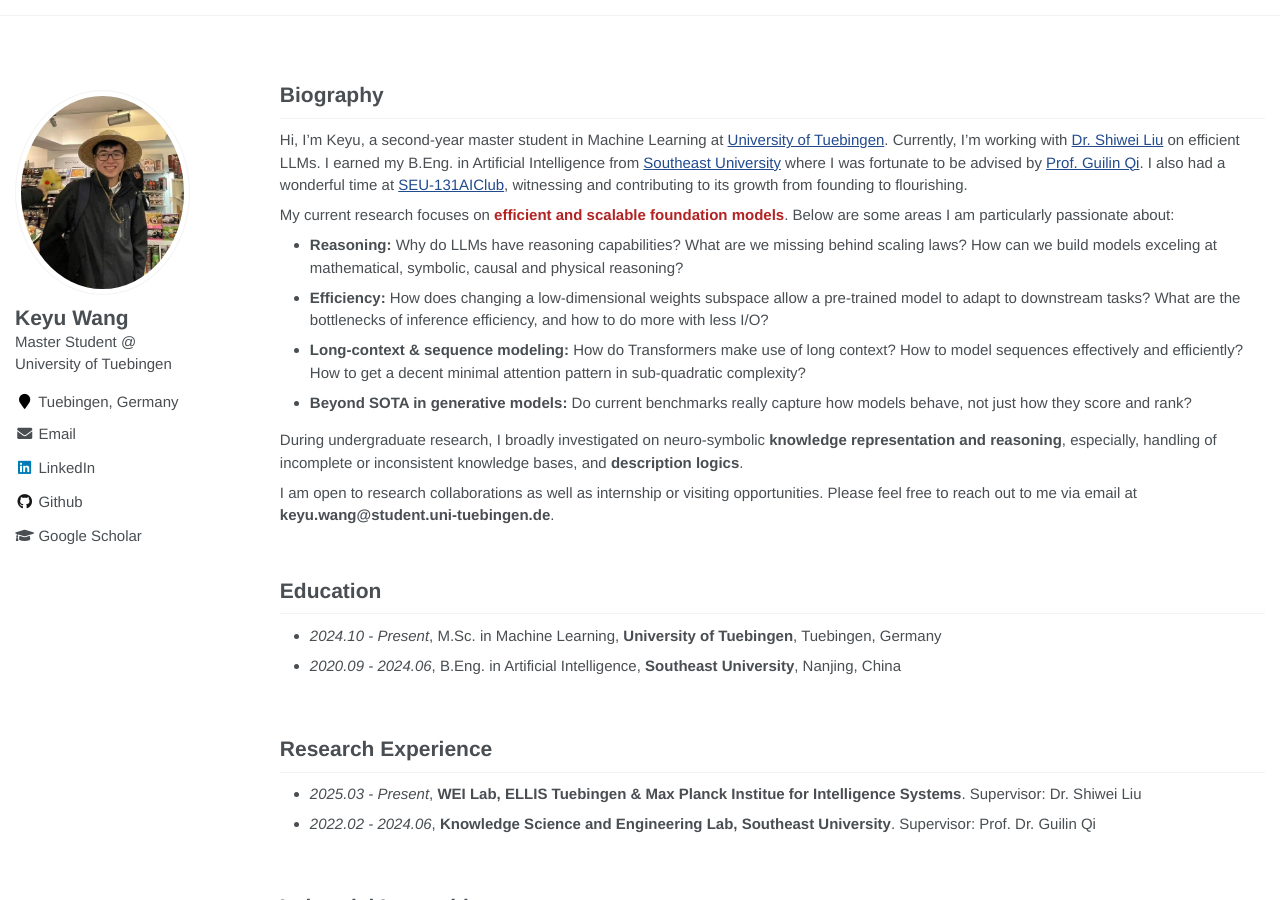
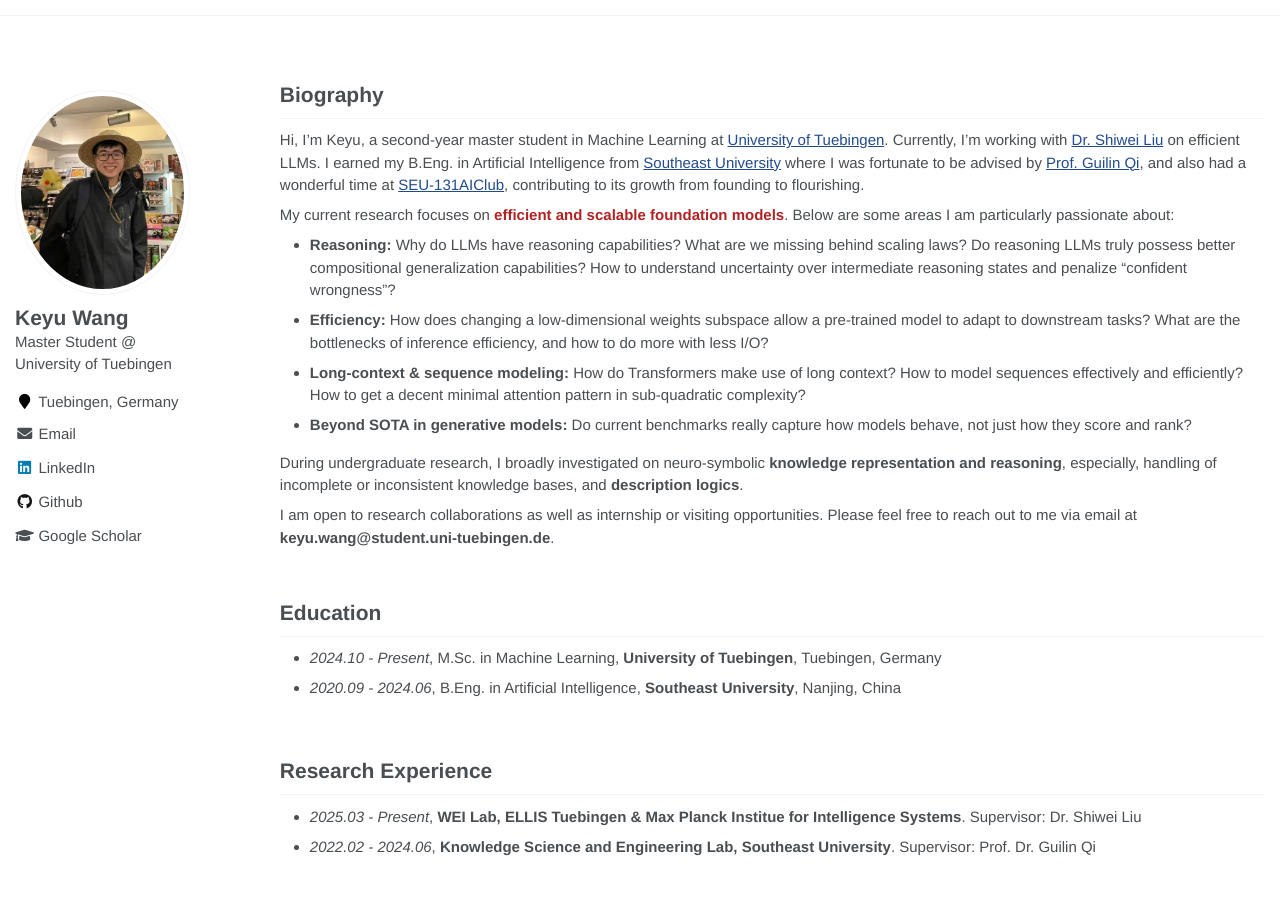
Before and after one commit to keyu-wang-2002/keyu-wang-2002.github.io, a Jekyll site: the page built from _pages/about.md, in a window 1280 px wide and 900 px high. Built offline with Jekyll 4.4.1, drawn with Linux system fonts in a browser that asks for light colours.

Commit message:
Update about.md

```diff
--- a/_pages/about.md
+++ b/_pages/about.md
@@ -15,10 +15,10 @@ redirect_from:
 
 # Biography
 
-Hi, I'm Keyu, a second-year master student in Machine Learning at [University of Tuebingen]([[https://uni-tuebingen.de/en/]]). Currently, I’m working with [Dr. Shiwei Liu](https://shiweiliuiiiiiii.github.io) on efficient LLMs. I earned my B.Eng. in Artificial Intelligence from [Southeast University](https://www.seu.edu.cn/) where I was fortunate to be advised by [Prof. Guilin Qi](https://scholar.google.com/citations?user=1gw3LJQAAAAJ&hl=zh-CN). I also  had a wonderful time at [SEU-131AIClub](https://github.com/131AIClub), witnessing and contributing to its growth from founding to flourishing.
+Hi, I'm Keyu, a second-year master student in Machine Learning at [University of Tuebingen]([[https://uni-tuebingen.de/en/]]). Currently, I’m working with [Dr. Shiwei Liu](https://shiweiliuiiiiiii.github.io) on efficient LLMs. I earned my B.Eng. in Artificial Intelligence from [Southeast University](https://www.seu.edu.cn/) where I was fortunate to be advised by [Prof. Guilin Qi](https://scholar.google.com/citations?user=1gw3LJQAAAAJ&hl=zh-CN), and also  had a wonderful time at [SEU-131AIClub](https://github.com/131AIClub), contributing to its growth from founding to flourishing.
 
 My current research focuses on <font color='FireBrick'><strong> efficient and scalable foundation models</strong></font>. Below are some areas I am particularly passionate about:
-- <strong>Reasoning: </strong> Why do LLMs have reasoning capabilities? What are we missing behind scaling laws? How can we build models exceling at mathematical, symbolic, causal and physical reasoning?
+- <strong>Reasoning: </strong> Why do LLMs have reasoning capabilities? What are we missing behind scaling laws? Do reasoning LLMs truly possess better compositional generalization capabilities? How to understand uncertainty over intermediate reasoning states and penalize “confident wrongness”?
 - <strong>Efficiency: </strong> How does changing a low-dimensional weights subspace allow a pre-trained model to adapt to downstream tasks? What are the bottlenecks of inference efficiency, and how to do more with less I/O?
 - <strong>Long-context & sequence modeling: </strong> How do Transformers make use of long context? How to model sequences effectively and efficiently? How to get a decent minimal attention pattern in sub-quadratic complexity?
 - <strong>Beyond SOTA in generative models: </strong> Do current benchmarks really capture how models behave, not just how they score and rank?
```
